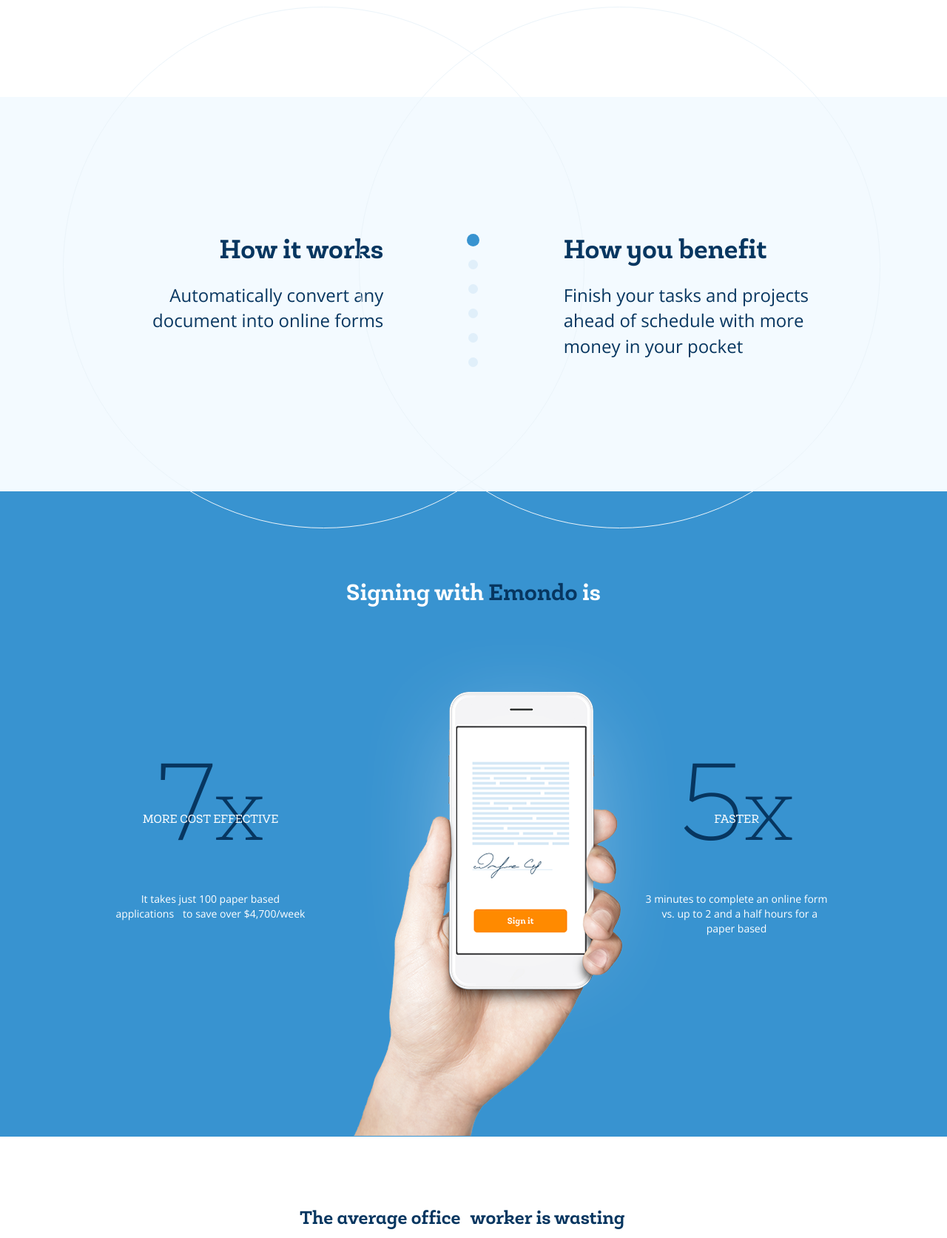
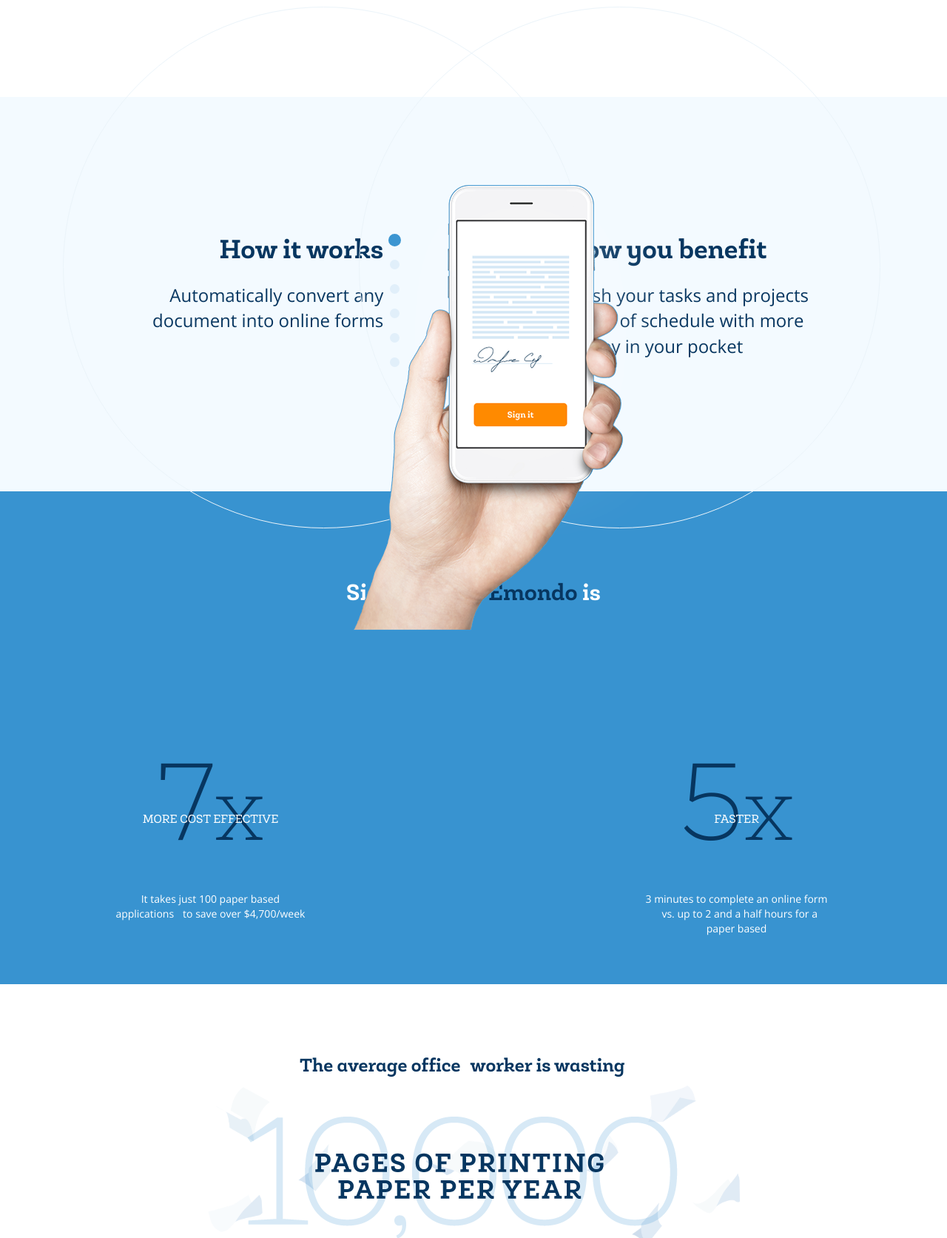
Before and after one commit to Miracle812/python-django-digi-form, a Django app: page / in a window 1280 px wide. Shown: the part 1176-2849 px from the top of the page at 74% size. Run offline with Django 3.2, Linux system fonts and the light colour scheme; some libraries are stand-ins or nearby versions.

Commit message:
Layout optimisation

```diff
--- a/public/templates/home.html
+++ b/public/templates/home.html
@@ -194,7 +194,7 @@
     <div class="row js-how-it-works">
         <div class="col-xs-12">
             <div class="row">
-                <div class="col-xs-12 col-sm-4 col-sm-push-1 big-circle-left">
+                <div class="col-xs-12 col-sm-5 col-md-4 col-md-push-1 big-circle-left">
                     <div class="feature-heading left">
                         <h2 class="font1">How it works</h2>
                     </div>
@@ -207,7 +207,7 @@
                         <p class="slide-text">Upload any document to instantly legally sign and witness</p>
                     </div>
                 </div>
-                <div class="col-xs-12 col-sm-2 col-sm-push-1">
+                <div class="col-xs-12 col-sm-2 col-md-2">
                     <ul class="slide-controls">
                         <li class="active">
                             <a href="javascript:;" role="button"></a>
@@ -219,7 +219,7 @@
                         <li><a href="javascript:;" role="button"></a></li>
                     </ul>
                 </div>
-                <div class="col-xs-12 col-sm-4 col-sm-push-1 big-circle-right">
+                <div class="col-xs-12 col-sm-5 col-md-4 col-md-push-1 big-circle-right">
                     <div class="feature-heading right">
                         <h2 class="font1">How you benefit</h2>
                     </div>
@@ -240,7 +240,7 @@
             <div class="sub-heading-group text-center">
                 <h1 class="font1">Signing with <span class="dark-blue">Emondo</span> is</h1>
             </div>
-            <div class="row">
+            <div class="row relative">
                 <div class="hidden-xs hidden-sm col-md-4">
                     <div class="efficiency-group text-center">
                         <div class="js-number-count" data-counter-end="7" counter-finish-text="MORE COST EFFECTIVE"></div>
@@ -251,8 +251,8 @@
                         </div>
                     </div>
                 </div>
-                <div class="hidden-xs col-sm-6 col-md-4">
-                    <img src="{% static 'images/hand_held.png' %}"
+                <div class="hidden-xs col-sm-6 col-md-4 static">
+                    <img style="bottom:0;position:absolute;" src="{% static 'images/hand_held.png' %}"
                          srcset="{% static 'images/hand_held.png' %} 1x, {% static 'images/hand_held@2x.png' %} 2x">
                 </div>
                 <div class="col-xs-12 col-sm-6 col-md-4">
```
